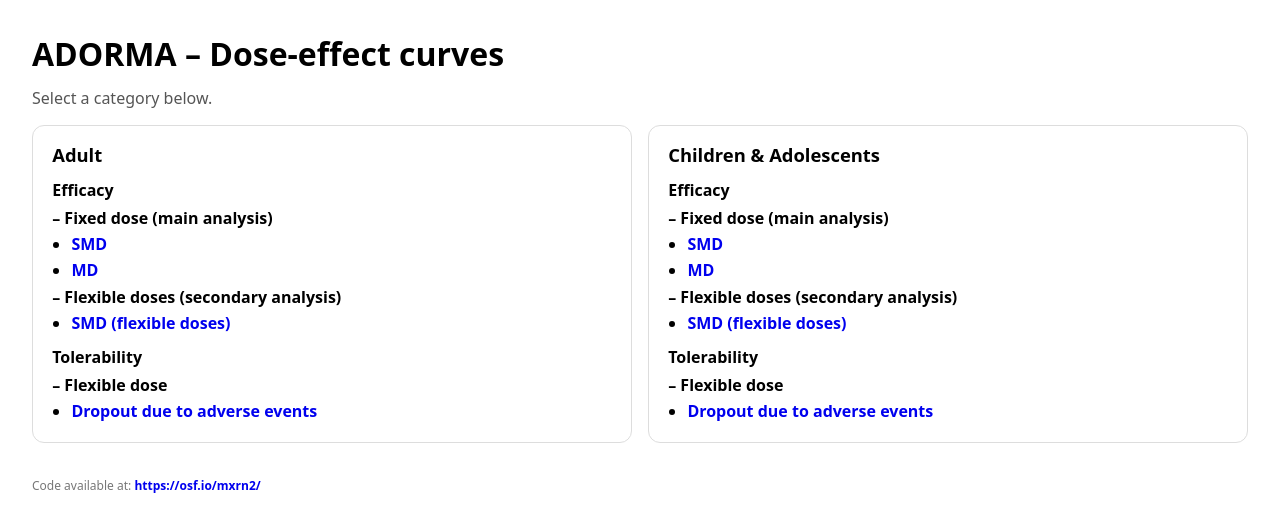
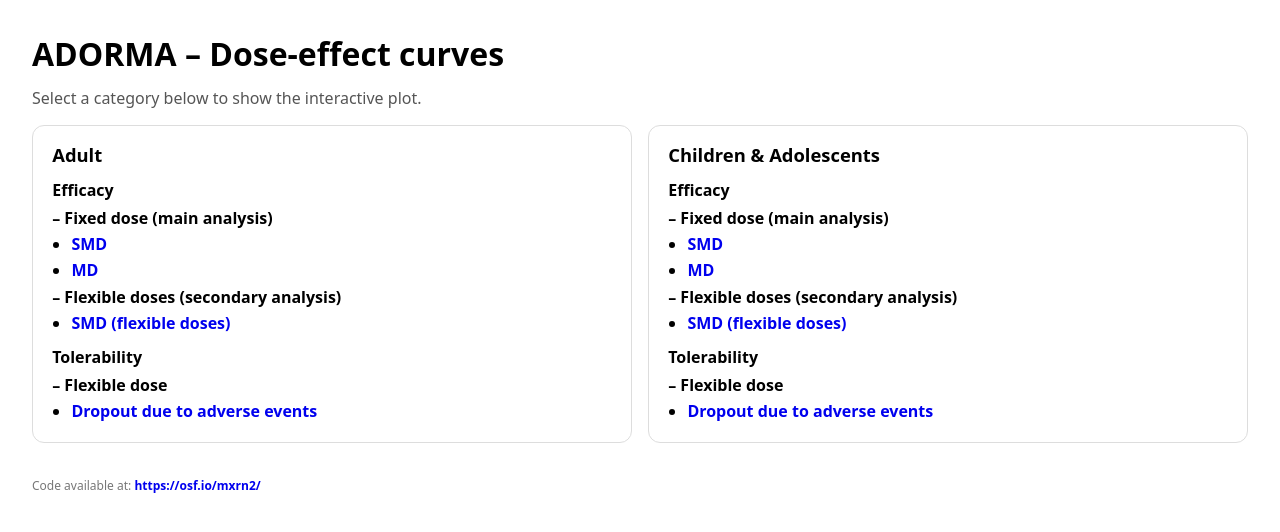
Before and after one commit to mikailnourredine/ADORMA, a plain HTML site: page index.html in a window 1280 px wide. Drawn offline with Linux system fonts and the light colour scheme.

Commit message:
Update index.html

```diff
--- a/index.html
+++ b/index.html
@@ -23,7 +23,7 @@
 </head>
 <body>
   <h1>ADORMA – Dose-effect curves</h1>
-  <p>Select a category below.</p>
+  <p>Select a category below to show the interactive plot.</p>
 
   <div class="grid">
     <!-- Adult -->
```
